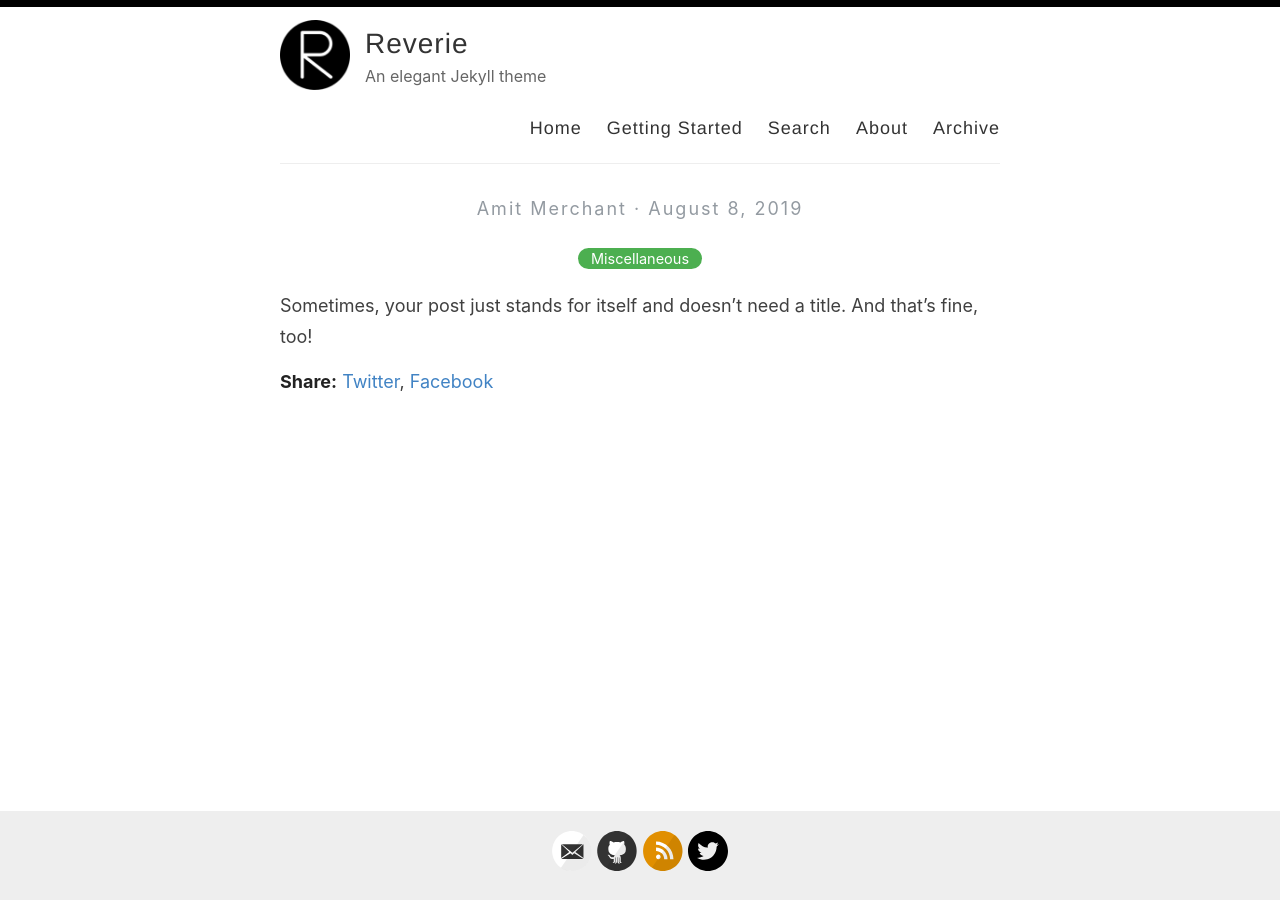
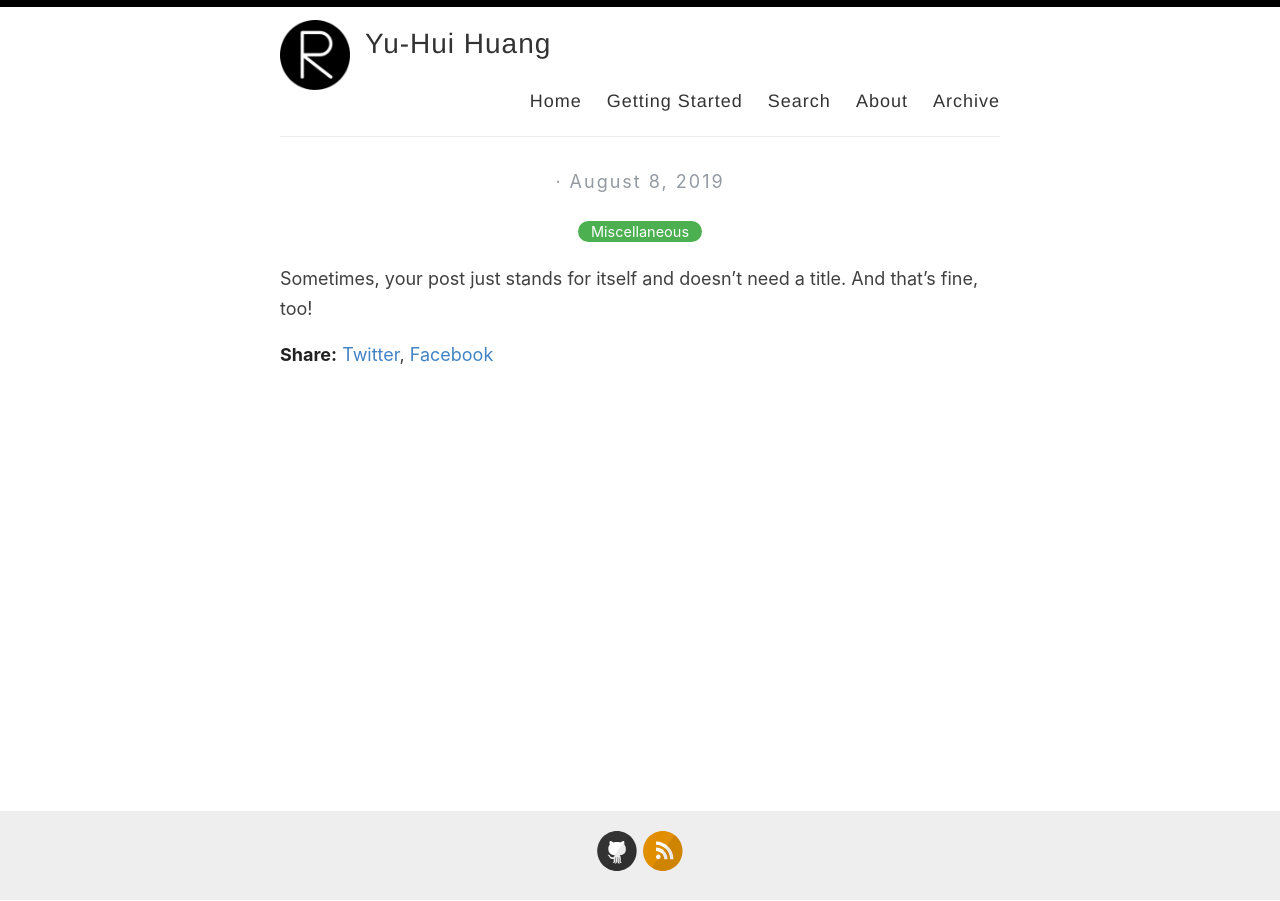
Before and after one commit to snowm0425/snowm0425.github.io, a Jekyll site: the page built from _posts/2019-08-08-no-title-posts.md, in a window 1280 px wide. Built offline with Jekyll 4.4.1, drawn with Linux system fonts in a browser that asks for light colours.

Commit message:
Update _config.yml

```diff
--- a/_config.yml
+++ b/_config.yml
@@ -3,13 +3,13 @@
 #
 
 # Name of your site (displayed in the header)
-name: Reverie
+name: Yu-Hui Huang
 
 # Name of the author
-author: Amit Merchant
+author:
 
 # Short bio or description (displayed in the header)
-description: An elegant Jekyll theme
+description:
 
 # URL of your avatar or profile pic (you could use your GitHub profile pic)
 avatar: /images/reverie.png
@@ -21,15 +21,15 @@ avatar: /images/reverie.png
 # Includes an icon in the footer for each username you enter
 footer-links:
   dribbble:
-  email: amit.d.merchant@gmail.com
+  email:
   facebook:
   flickr:
-  github: amitmerchant1990/reverie
+  github: snowm0425
   instagram:
   linkedin:
   pinterest:
   rss: rss
-  twitter: amit_merchant
+  twitter:
   stackoverflow:
   youtube: # channel/<your_long_string> or user/<user-name>
   googleplus: # anything in your profile username that comes after plus.google.com/
@@ -41,21 +41,21 @@ footer-links:
 disqus:
 
 # Enter your Google Analytics web tracking code (e.g. UA-2110908-2) to activate tracking
-google_analytics: UA-43339302-11
+#google_analytics: UA-43339302-11
 
 # For newer "GA4" analytics, use the following instead of the "UA" entry above
 #google_analytics_ga4: G-GABC1DEFG
 
 # Your website URL (e.g. http://amitmerchant1990.github.io or http://www.amitmerchant.com)
 # Used for Sitemap.xml and your RSS feed
-url: http://www.amitmerchant.com/reverie
-enforce_ssl: https://www.amitmerchant.com/reverie
+url: http://snowm0425.github.io
+enforce_ssl: https://snowm0425.github.io
 
 # If you're hosting your site at a Project repository on GitHub pages
 # (http://yourusername.github.io/repository-name)
 # and NOT your User repository (http://yourusername.github.io)
 # then add in the baseurl here, like this: "/repository-name"
-baseurl: "/reverie"
+#baseurl: "/reverie"
 
 #
 # !! You don't need to change any of the configuration flags below !!
```
